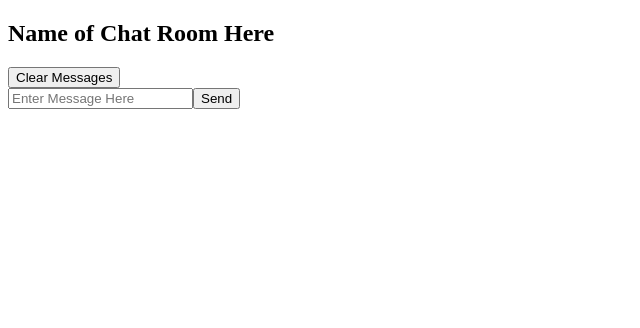
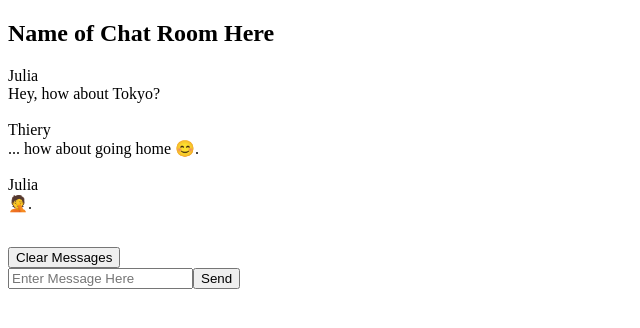
Before and after one commit to build-week-vacation-planner/Front-end, a React (Create React App) app in the folder front-end/: page / in a window 1280 px wide. Shown: the top 328 px of the page, without its empty margins (0-640 px from the left). Built offline with nearby package versions, Linux system fonts and the light colour scheme.

Commit message:
"simple" chat app located in ChatBot folder

```diff
--- a/front-end/src/ChatBot/Message.js
+++ b/front-end/src/ChatBot/Message.js
@@ -2,12 +2,14 @@ import React from 'react';
 
 const Message = props => {
     return (
+        <>
       <div
         className={`item${props.item.completed ? " completed" : ""}`}
         onClick={() => props.toggleItem(props.item.id)}
       >
         <p>{props.item.task}</p>
       </div>
+      </>
     );
   };
 
--- a/front-end/src/ChatBot/MessageForm.js
+++ b/front-end/src/ChatBot/MessageForm.js
@@ -1,33 +1,44 @@
 import React from 'react';
 
-class MessageForm extends React.Component{
+class MessageForm extends React.Component {
     constructor() {
         super();
         this.state = {
-            item: ""
+            //userId: "",
+            item: "",
+
         };
     }
 
     newSubmit = element => {
         element.preventDefault();
         this.props.addTodo(this.state.item)
+        //this.props.addTodo(this.state.userId)
     }
 
     handleChange = element => {
         this.setState({
-            [element.target.name]:element.target.value
+            [element.target.name]: element.target.value
         });
     };
 
     render() {
-        return(
+        return (
             <form onSubmit={this.newSubmit}>
+                {/* <input
+                    placeholder = 'Name'
+                    type = 'text'
+                    value = {this.state.userId}
+                    name = 'username'
+                    onChange = {this.handleChange}
+                /> */}
+
                 <input
-                placeholder = 'Enter Message Here'
-                type = 'text'
-                value = {this.state.item}
-                name = 'item'
-                onChange = {this.handleChange}
+                    placeholder='Enter Message Here'
+                    type='text'
+                    value={this.state.item}
+                    name='item'
+                    onChange={this.handleChange}
                 />
                 <button>Send</button>
             </form>
--- a/front-end/src/ChatBot/MessageList.js
+++ b/front-end/src/ChatBot/MessageList.js
@@ -1,10 +1,37 @@
 import React from 'react';
 import Message from './Message';
+
+const data = [
+    {
+        senderId: "Julia",
+        text: 'Hey, how about Tokyo?'
+    },
+
+    {
+        senderId: "Thiery",
+        text: '... how about going home 😊.'
+    },
+
+    {
+        senderId: "Julia",
+        text: '🤦‍.'
+    }
+]
+
 
 const MessageList = props => {
 
     return (
         <div className="todo-List">
+            {data.map((message, index) => {
+                    return (
+                        <>
+                        <div>{message.senderId}</div>
+                        <div>{message.text}</div>
+                        <br/>
+                        </>
+                    )
+                })}
             {props.todos.map(item => (
                 <Message key={item.id} item={item} toggleItem={props.toggleItem} />
             ))}
```
